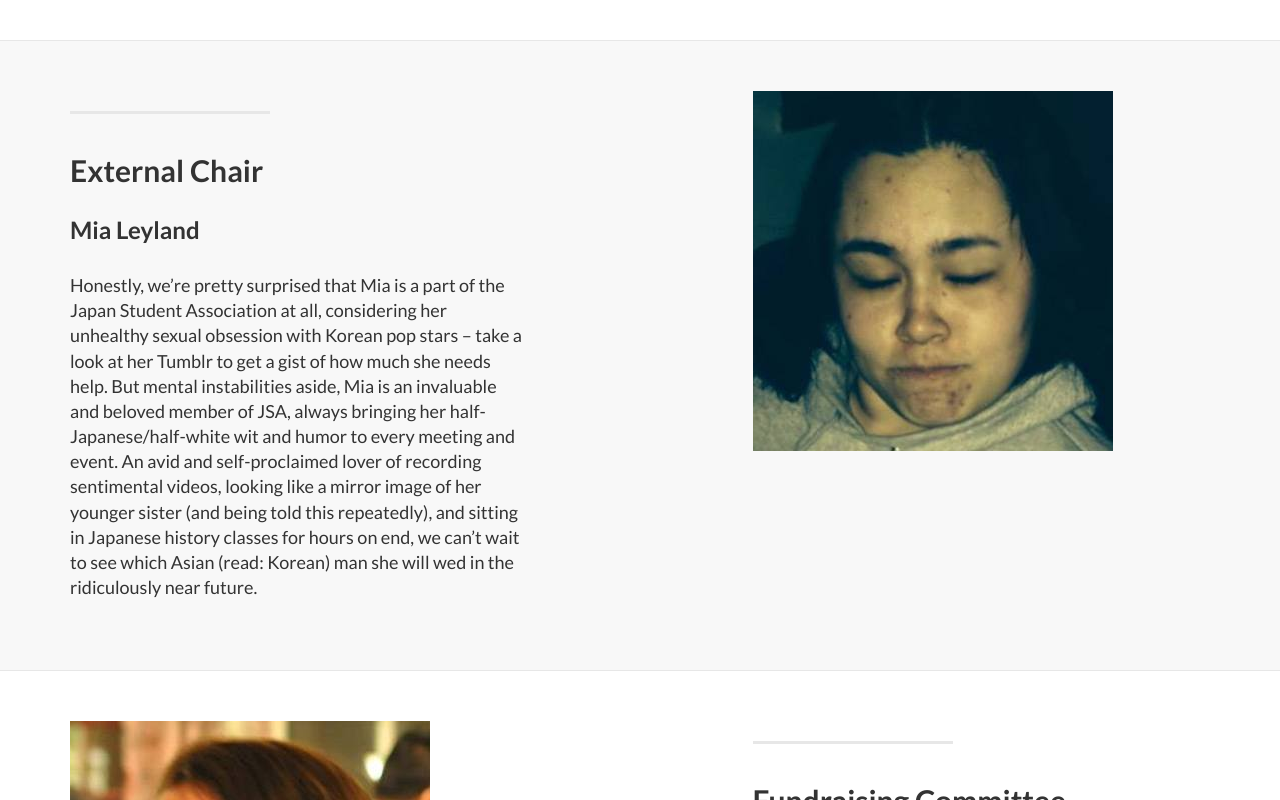
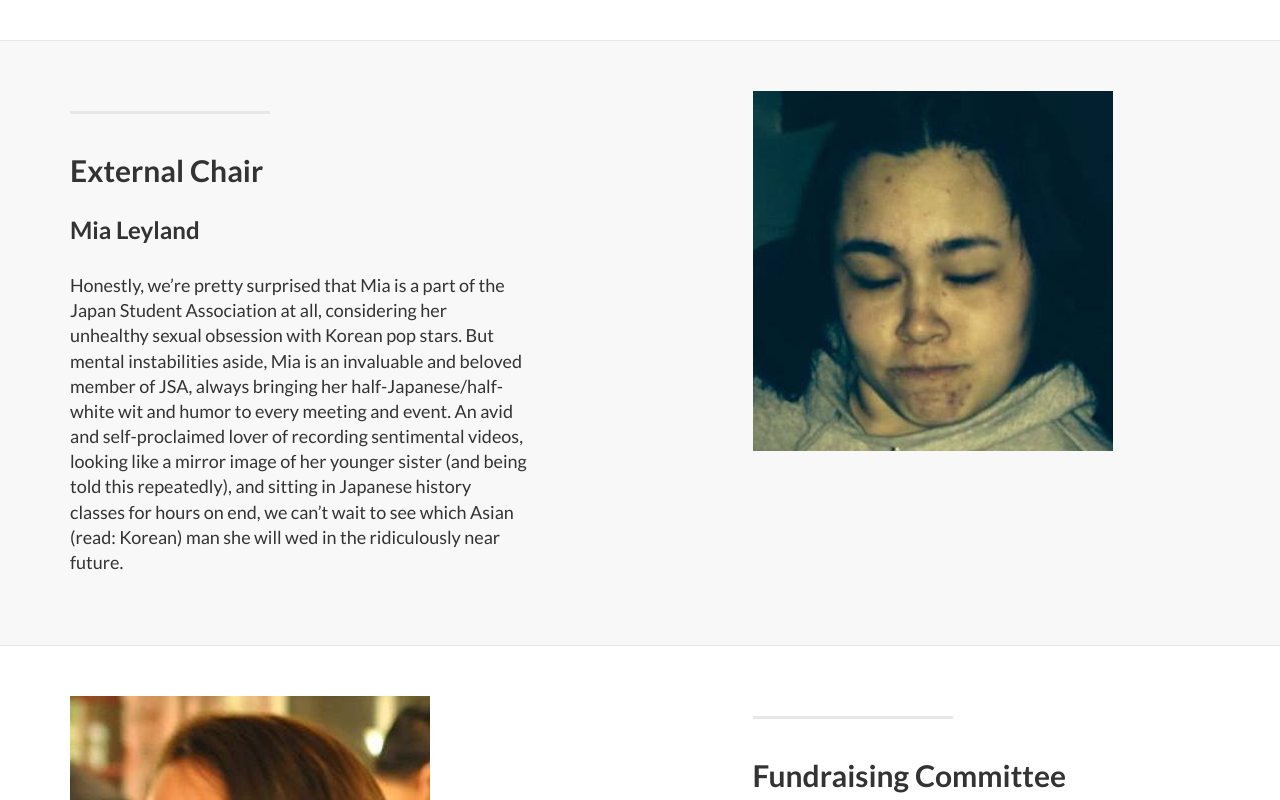
Before and after one commit to jpchen/JSA, a plain HTML site: page board.html in a window 1280 px wide. Shown: the part 6223-7023 px from the top of the page. Drawn offline with Linux system fonts and the light colour scheme.

Commit message:
minor changes

```diff
--- a/board.html
+++ b/board.html
@@ -297,7 +297,7 @@
                     <hr class="section-heading-spacer">
                     <div class="clearfix"></div>
                     <h2 class="section-heading"> Internal Chair</h2>
-                    <h3 class="section-heading"> >Yuichiro Iwamot</h3>
+                    <h3 class="section-heading"> Yuichiro Iwamoto</h3>
                     <p class="lead">Commonly seen with his right-hand man Taku, this J boy is sure to
                     confuse both you and himself. A bundle of trouble wherever he goes, he'll
                     happily teach you the JSA pose and how to adapt to your surroundings
@@ -403,8 +403,7 @@
                     <h3 class="section-heading">Mia Leyland</h3>
                     <p class="lead">Honestly, we’re pretty surprised that Mia is a part of the Japan Student
                     Association at all, considering her unhealthy sexual obsession with Korean
-                    pop stars – take a look at her Tumblr to get a gist of how much she needs
-                    help. But mental instabilities aside, Mia is an invaluable and beloved
+                    pop stars. But mental instabilities aside, Mia is an invaluable and beloved
                     member of JSA, always bringing her half-Japanese/half-white wit and
                     humor to every meeting and event. An avid and self-proclaimed lover of
                     recording sentimental videos, looking like a mirror image of her younger
```
Also changed, not shown: 1 other file.
